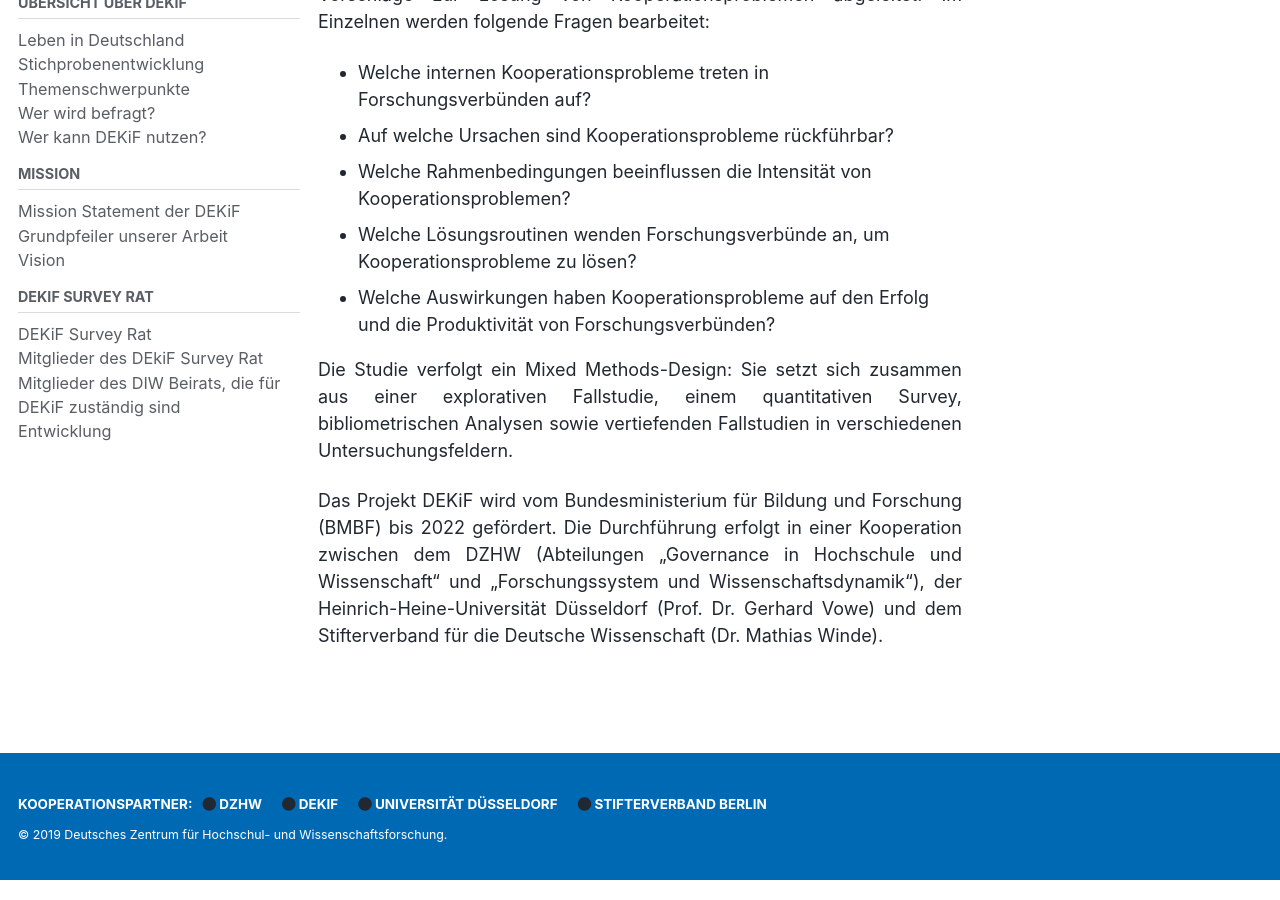
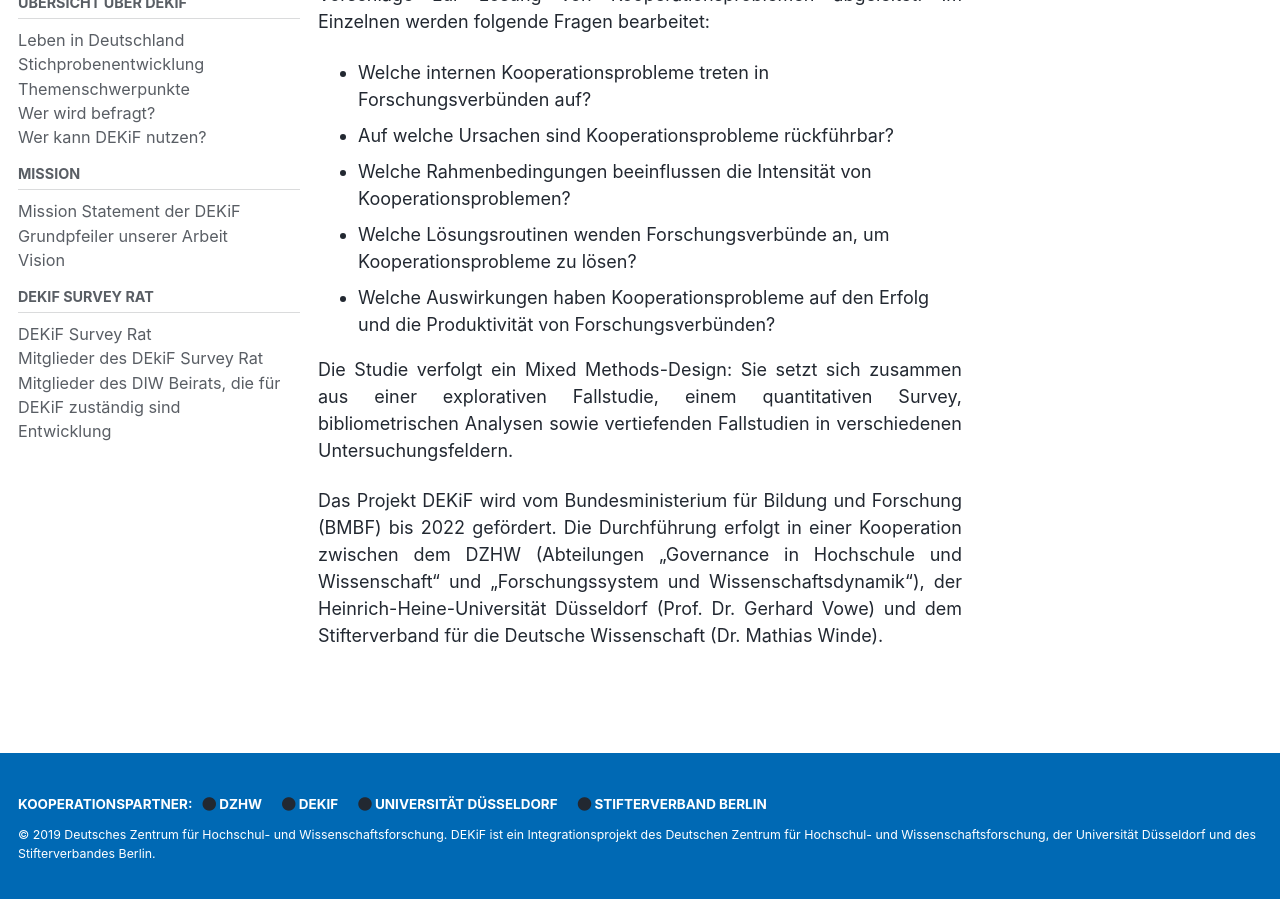
Before and after one commit to MalteHueckstaedt/Chernoff_Face, a Jekyll site: the page built from index.md, in a window 1280 px wide and 900 px high, scrolled down 368 px. Built offline with Jekyll 4.4.1, drawn with Linux system fonts in a browser that asks for light colours; cached includes are drawn as plain includes; nearby versions of some CDN libraries.

Commit message:
Copyright Zeile weiter Informationen.

```diff
--- a/_includes/footer.html
+++ b/_includes/footer.html
@@ -15,5 +15,5 @@
   </ul>
 </div>
 
-<div class="page__footer-copyright">&copy; {{ site.time | date: '%Y' }} {{ site.name | default: site.title }}.
+<div class="page__footer-copyright">&copy; {{ site.time | date: '%Y' }} {{ site.name | default: site.title }}. DEKiF ist ein Integrationsprojekt des Deutschen Zentrum für Hochschul- und Wissenschaftsforschung, der Universität Düsseldorf und des Stifterverbandes Berlin.
 <!-- <a href="https://www.dzhw.eu/" rel="nofollow">DZHW</a>.</div> -->
```
